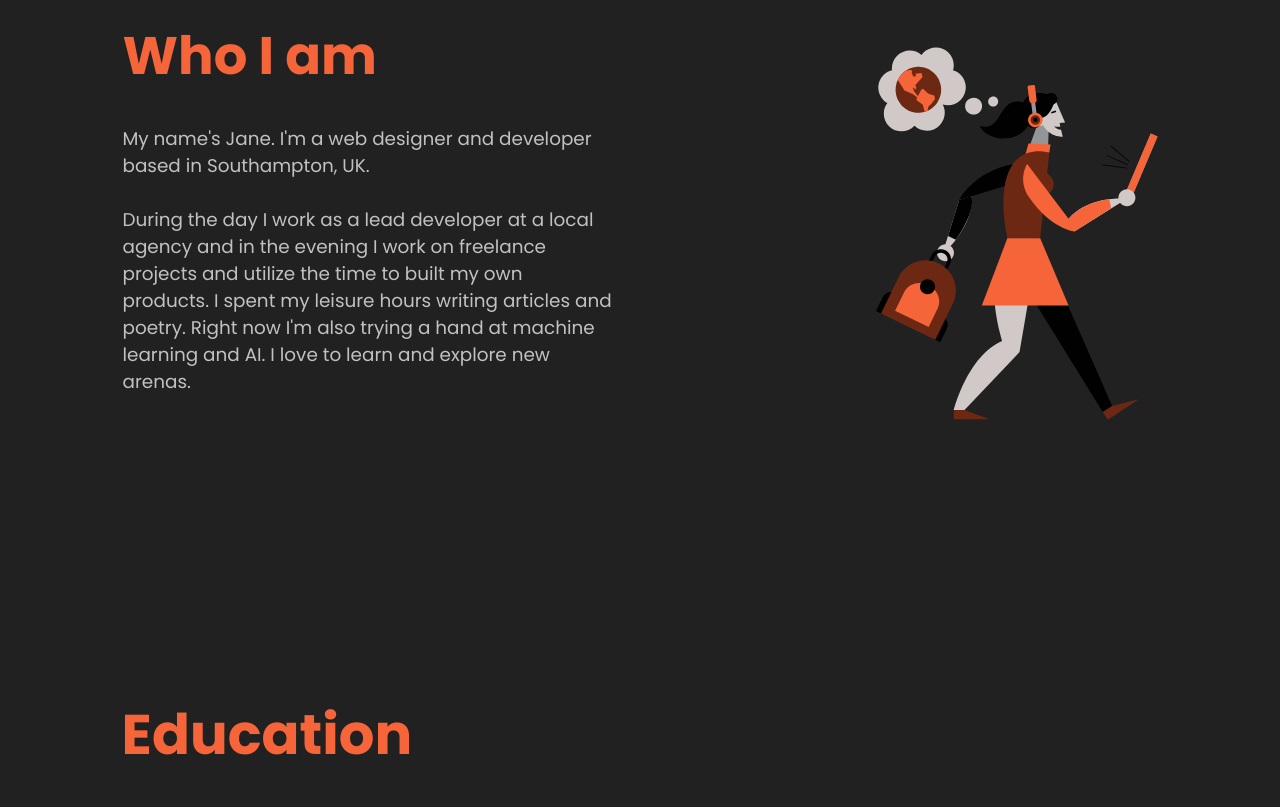
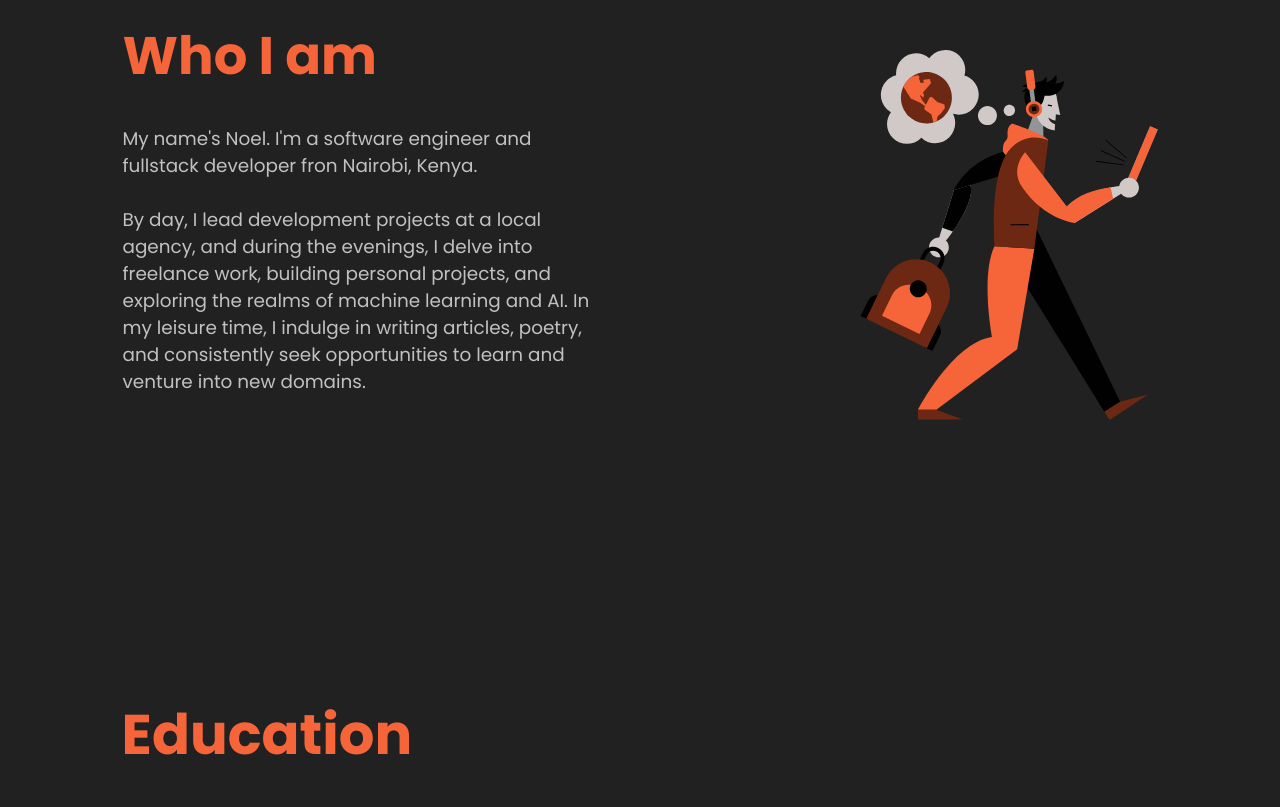
Before and after one commit to NoelOsiro/DeveloperPortfolio, a React (Create React App) app: page / in a window 1280 px wide. Shown: the part 940-1747 px from the top of the page. Built offline with nearby package versions, Linux system fonts and the light colour scheme; a web font is replaced by a local one.

Commit message:
Update aboutData.js

```diff
--- a/src/data/aboutData.js
+++ b/src/data/aboutData.js
@@ -1,6 +1,6 @@
 export const aboutData = {
     title: "Who I am",
-    description1: "My name's Jane. I'm a web designer and developer based in Southampton, UK.",
-    description2: "During the day I work as a lead developer at a local agency and in the evening I  work on freelance projects and utilize the time to built my own products. I spent my leisure hours writing articles and poetry. Right now I'm also trying a hand at machine learning and AI. I love to learn and explore new arenas.",
-    image: 2
+    description1: "My name's Noel. I'm a software engineer and fullstack developer fron Nairobi, Kenya.",
+    description2: "By day, I lead development projects at a local agency, and during the evenings, I delve into freelance work, building personal projects, and exploring the realms of machine learning and AI. In my leisure time, I indulge in writing articles, poetry, and consistently seek opportunities to learn and venture into new domains.",
+    image: 1
 }
```
